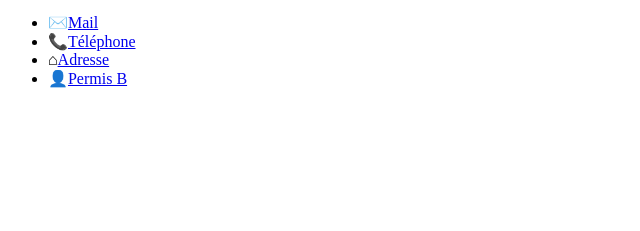
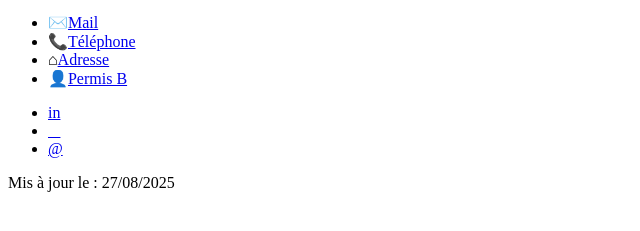
Before and after one commit to PierreAndre30/CV-GreenTech, a plain HTML site: page index.html in a window 1280 px wide. Shown: the part 135-366 px from the top of the page, without its empty margins (0-640 px from the left). Drawn offline with Linux system fonts and the light colour scheme.

```diff
--- a/index.html
+++ b/index.html
@@ -29,5 +29,15 @@
     </div>
   </header>
 
+<footer class="footer">
+      <ul class="socials">
+        <li><a href="#" aria-label="LinkedIn">in</a></li>
+        <li><a href="#" aria-label="GitHub"></a></li>
+        <li><a href="#" aria-label="Mail">@</a></li>
+      </ul>
+      <div class="maj">Mis à jour le : 27/08/2025</div>
+</footer>
+</div>
+
 </body>
 </html>
```
